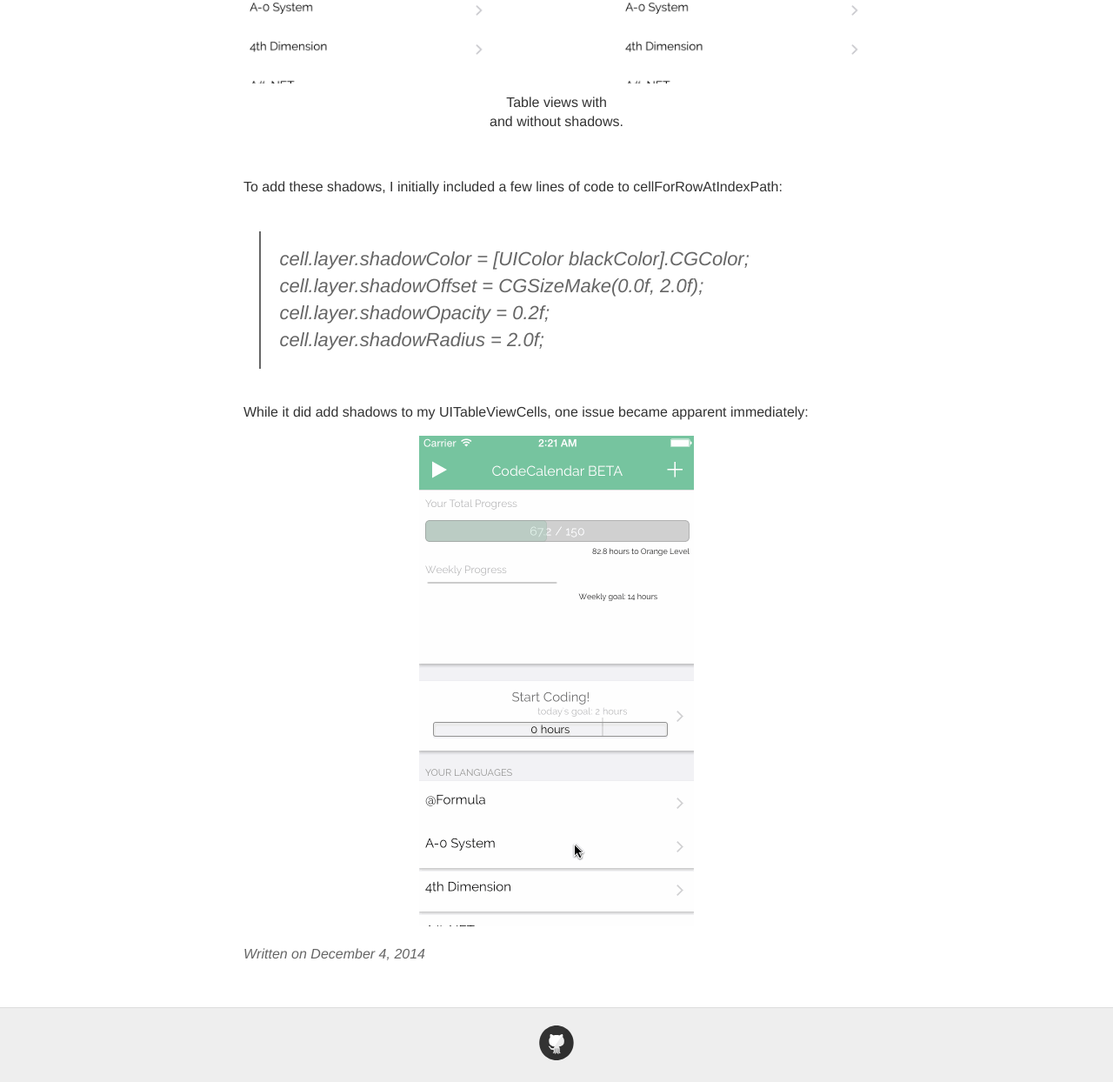
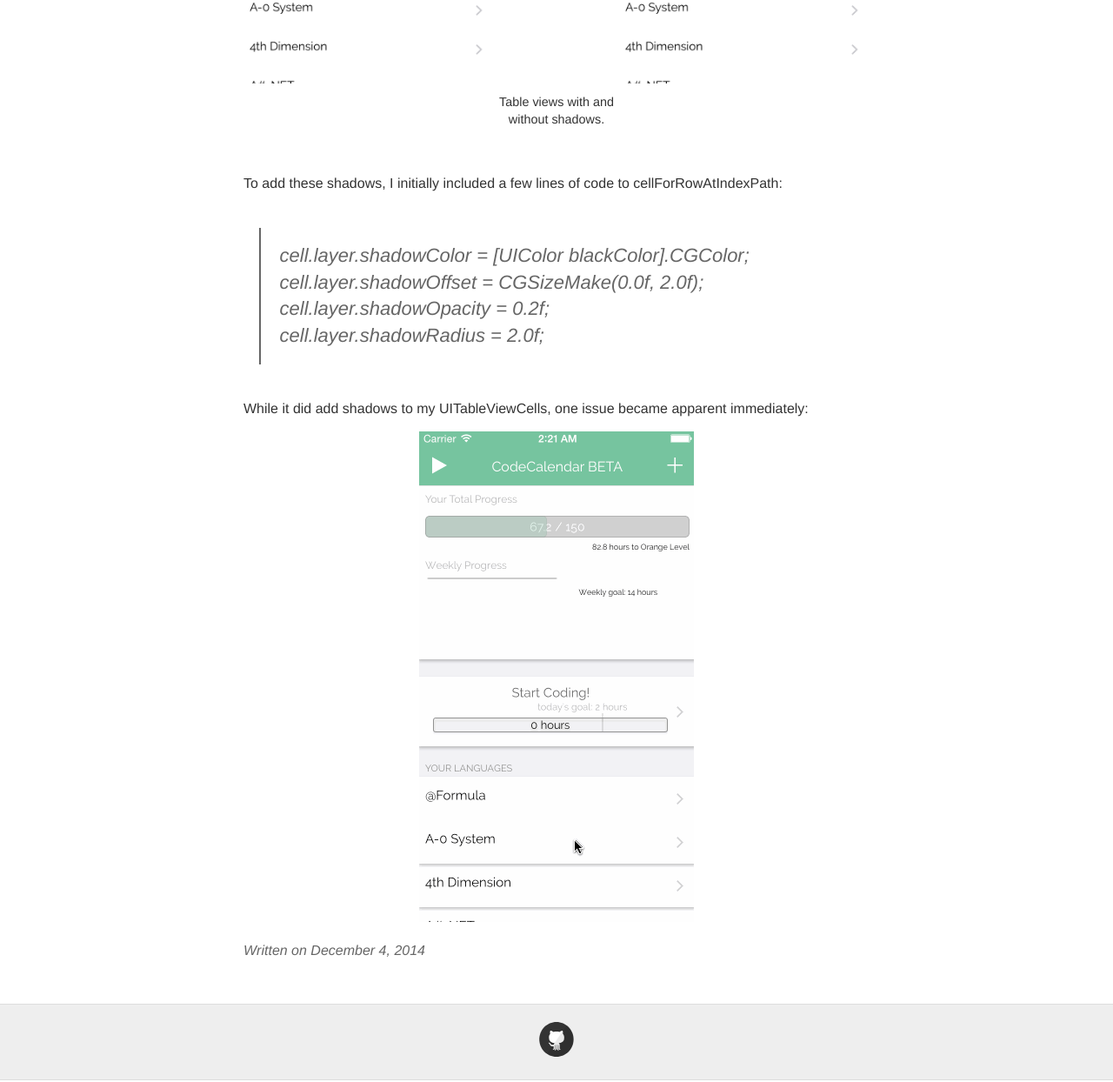
Before and after one commit to trentyou/trentyou.github.io, a Jekyll site: the page built from _posts/2014-12-4-UITableViewCell Shadows and Performance.md, in a window 1280 px wide. Shown: the part 880-2124 px from the top of the page at 87% size. Built offline with Jekyll 4.4.1, drawn with Linux system fonts in a browser that asks for light colours.

Commit message:
Updated 2014-12-4-UITableViewCell Shadows and Performance.md

```diff
--- a/_posts/2014-12-4-UITableViewCell Shadows and Performance.md
+++ b/_posts/2014-12-4-UITableViewCell Shadows and Performance.md
@@ -42,7 +42,7 @@
 <br>
 
 
-<div style="font-size:1.0em; text-align:center">
+<div style="font-size:0.9em; text-align:center">
 Table views with and without shadows.
 </div>
 </div>
```
